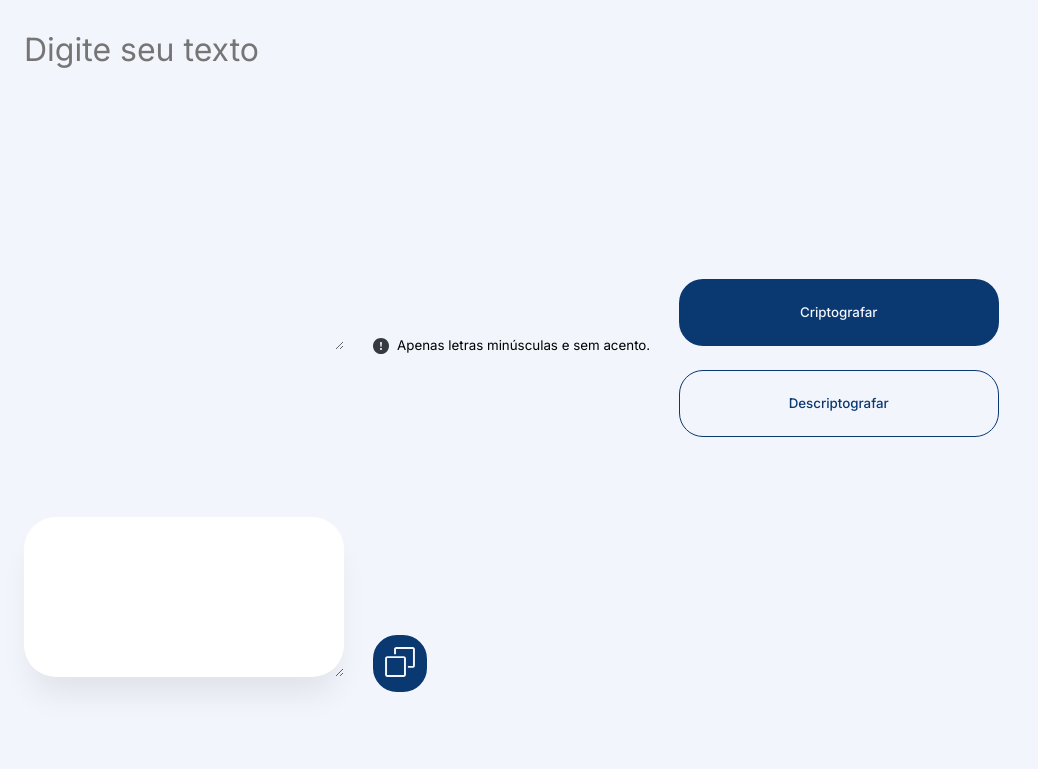
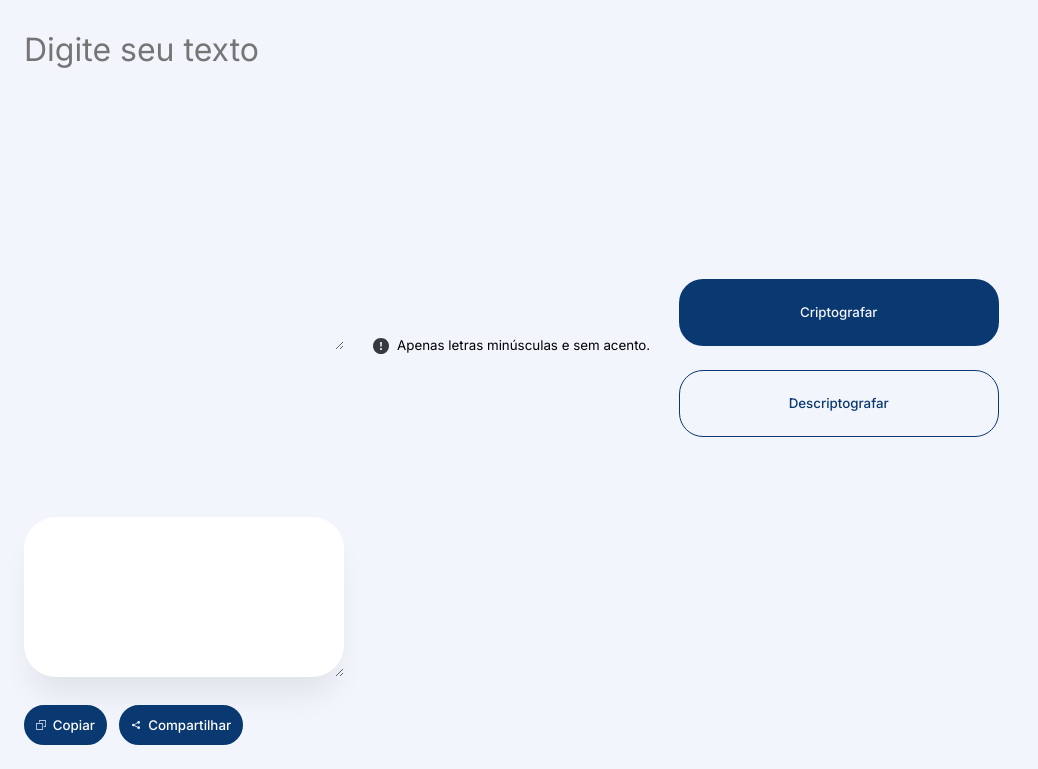
Before and after one commit to p-lacerda/encrypt-code, a website: page index.html in a window 1280 px wide. Shown: the part 94-863 px from the top of the page, without its empty margins (0-1038 px from the left). Before the commit the page ends 810 px from the top, so only its background shows below. Drawn offline with Linux system fonts and the light colour scheme.

Commit message:
change details in css

```diff
--- a/index.html
+++ b/index.html
@@ -26,9 +26,16 @@
     <label>
       <textarea id="result" placeholder="Nenhuma mensagem encontrada. ">
       </textarea>
-      <button id="copy">
-        <img src="./images/Copy.svg" alt="">
-      </button>
+      <div class="bottom">
+        <button class="button-bottom">
+          <img src="./images/Copy.svg" id="copy" alt="">
+          Copiar
+        </button>
+        <button class="button-bottom">
+          <img src="./images/Share.svg" alt="">
+          Compartilhar
+        </button>
+      </div>
     </label>
   </bottom>
   <script src="script.js"></script>
--- a/style.css
+++ b/style.css
@@ -65,6 +65,15 @@ body {
 
     font-weight: 500;
     text-align: center;
+
+    transition: all 100ms ease-out;
+
+}
+
+#encryptButton:hover {
+    background-color: #2c6ec0;
+    border: 2px solid #2c6ec0;
+    cursor: pointer;
 }
 
 #decryptButton {
@@ -91,6 +100,15 @@ align-self: stretch;
 flex-grow: 0;
 font-weight: 500;
 
+}
+
+#decryptButton:hover {
+    background-color: #2c6ec0;
+    border: 2px solid #2c6ec0;
+    transition: all 100ms ease-out;
+
+    color: #FFFFFF;
+    cursor: pointer;
 }
 
 .buttons {
@@ -120,27 +138,40 @@ box-shadow: 0px 24px 32px -8px rgba(0, 0, 0, 0.08);
 border-radius: 32px;
 }
 
-#copy {
+.bottom {
+    margin-left: 1.5rem;
+}
+
+.button-bottom {
 
     /* Auto layout */
 
     padding: 10px;
     height: auto;
-    margin-left: 1.5rem;
+    margin-right: .5rem;
     margin-top: 1.5rem;
     margin-bottom: 1.5rem;
 
     /* Dark blue/dark-blue-300 */
     border: 2px solid #0A3871;
     background-color: #0A3871;
+    color: #FFFFFF;
     box-sizing: border-box;
     border-radius: 24px;
 
 
     font-weight: 500;
+    transition: all 100ms ease-out;
     }
 
-    #copy img {
-        width: 30px;
+    .button-bottom img {
+        width: 10px;
+        margin-right: .2rem;
         filter: invert(100%) sepia(9%) saturate(3938%) hue-rotate(179deg) brightness(100%) contrast(98%);
     }
+
+    .button-bottom:hover {
+        background-color: #2c6ec0;
+        border: 2px solid #2c6ec0;
+        cursor: pointer;
+    }
```
Also changed, not shown: images/Share.svg (added).
